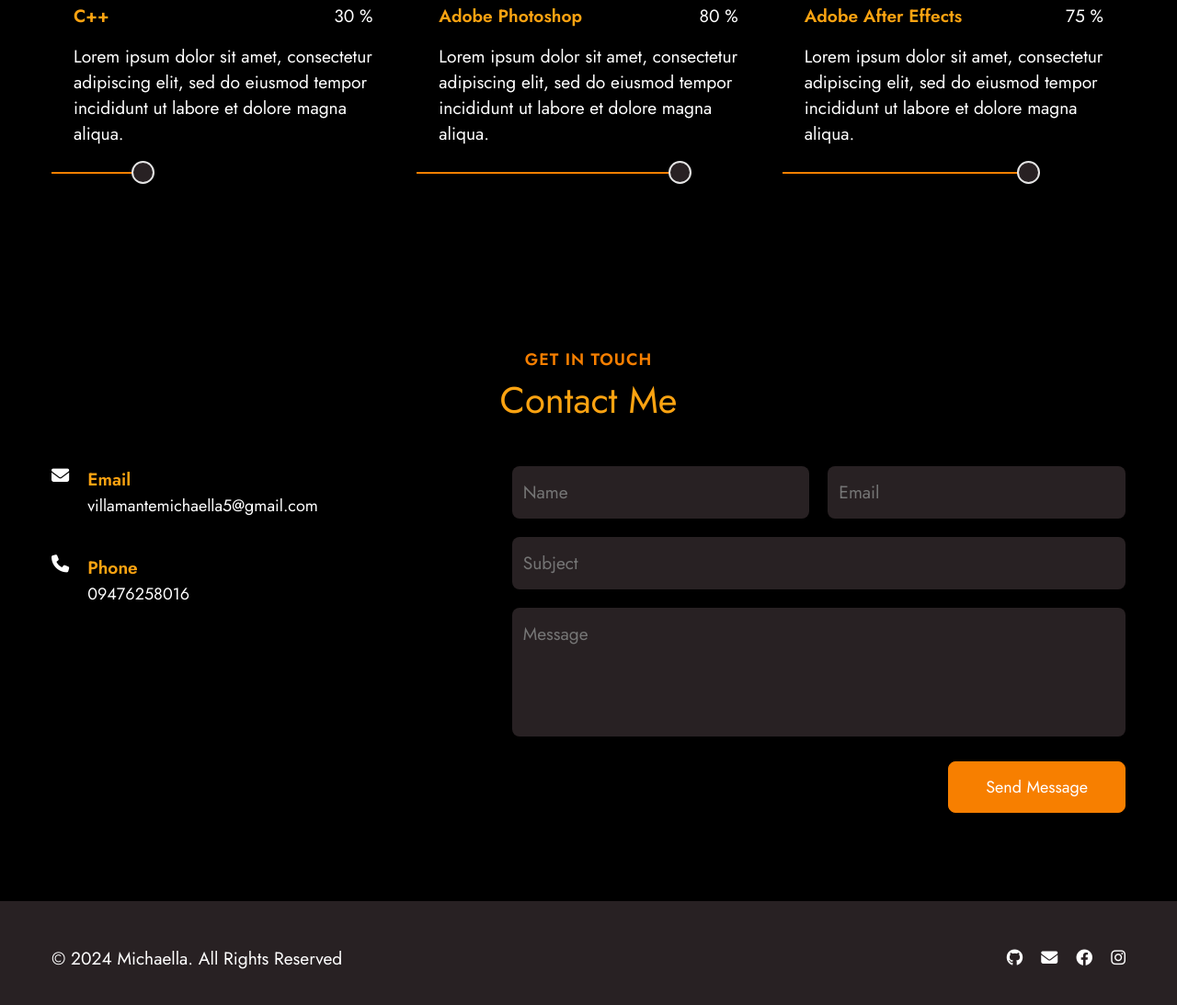
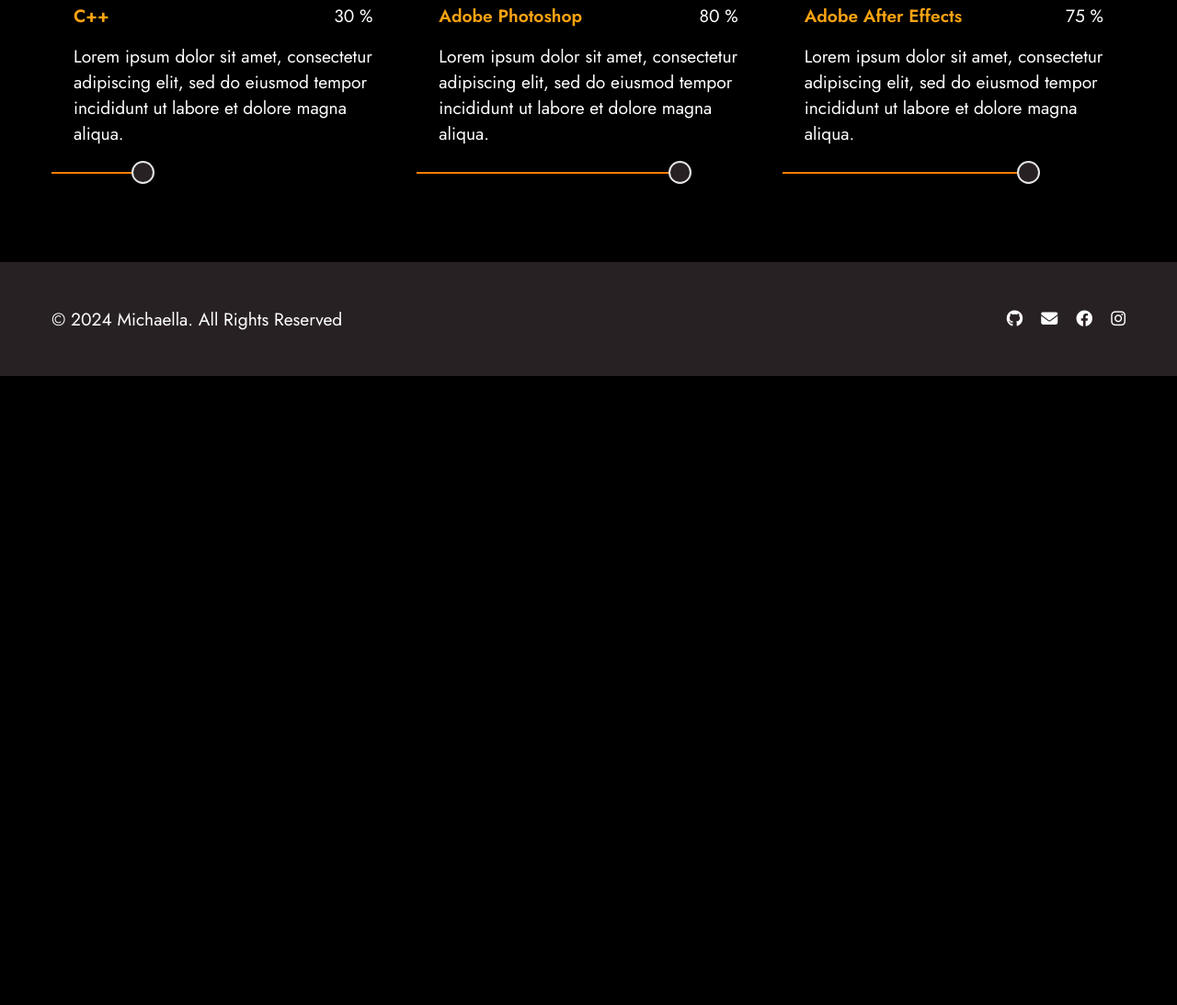
Before and after one commit to mvillamante/mvillamante.github.io, a plain HTML site: page index.html in a window 1280 px wide. Shown: the part 3138-4231 px from the top of the page at 92% size. After the commit the page ends 3547 px from the top, so only its background shows below. Drawn offline with Linux system fonts and the light colour scheme.

Commit message:
removed contact section

```diff
--- a/index.html
+++ b/index.html
@@ -371,74 +371,6 @@
       </section>
 
 
-
-      <!--==================== CONTACT ====================-->
-      <section class="contact section" id="contact">
-        <h2 class="section__title title-center" data-title="Get in touch">
-          Contact Me
-        </h2>
-        <div class="contact__container container grid">
-          <div class="contact__details">
-            <div class="contact__item">
-              <i class="fa-solid fa-envelope contact__icon"></i>
-
-              <div>
-                <h3 class="contact__title">Email</h3>
-                <span class="contact__data">villamantemichaella5@gmail.com</span>
-              </div>
-            </div>
-
-            <div class="contact__item">
-              <div class="contact__item">
-                <i class="fa-solid fa-phone contact__icon"></i>
-
-                <div>
-                  <h3 class="contact__title">Phone</h3>
-                  <span class="contact__data">09476258016</span>
-                </div>
-              </div>
-
-
-
-
-            </div>
-
-
-          </div>
-
-          <form action="" class="contact__form">
-            <div class="form__group">
-              <div class="form__input">
-                <input type="text" placeholder="Name" class="input__control">
-              </div>
-
-              <div class="form__input">
-                <input type="email" placeholder="Email" class="input__control">
-              </div>
-            </div>
-
-            <div class="form__input">
-              <input type="text" placeholder="Subject" class="input__control">
-            </div>
-
-            <div class="form__input">
-              <textarea
-               name=""
-               id=""
-               placeholder="Message"
-               cols="30"
-               rows="10"
-               class="input__control textarea"
-               ></textarea>
-            </div>
-
-
-            <button class="btn contact__btn">Send Message</button>
-          </form>
-        </div>
-      </section>
-    </main>
-
     <!--==================== FOOTER ====================-->
     <footer class="footer">
       <div class="footer__container container grid">
```
